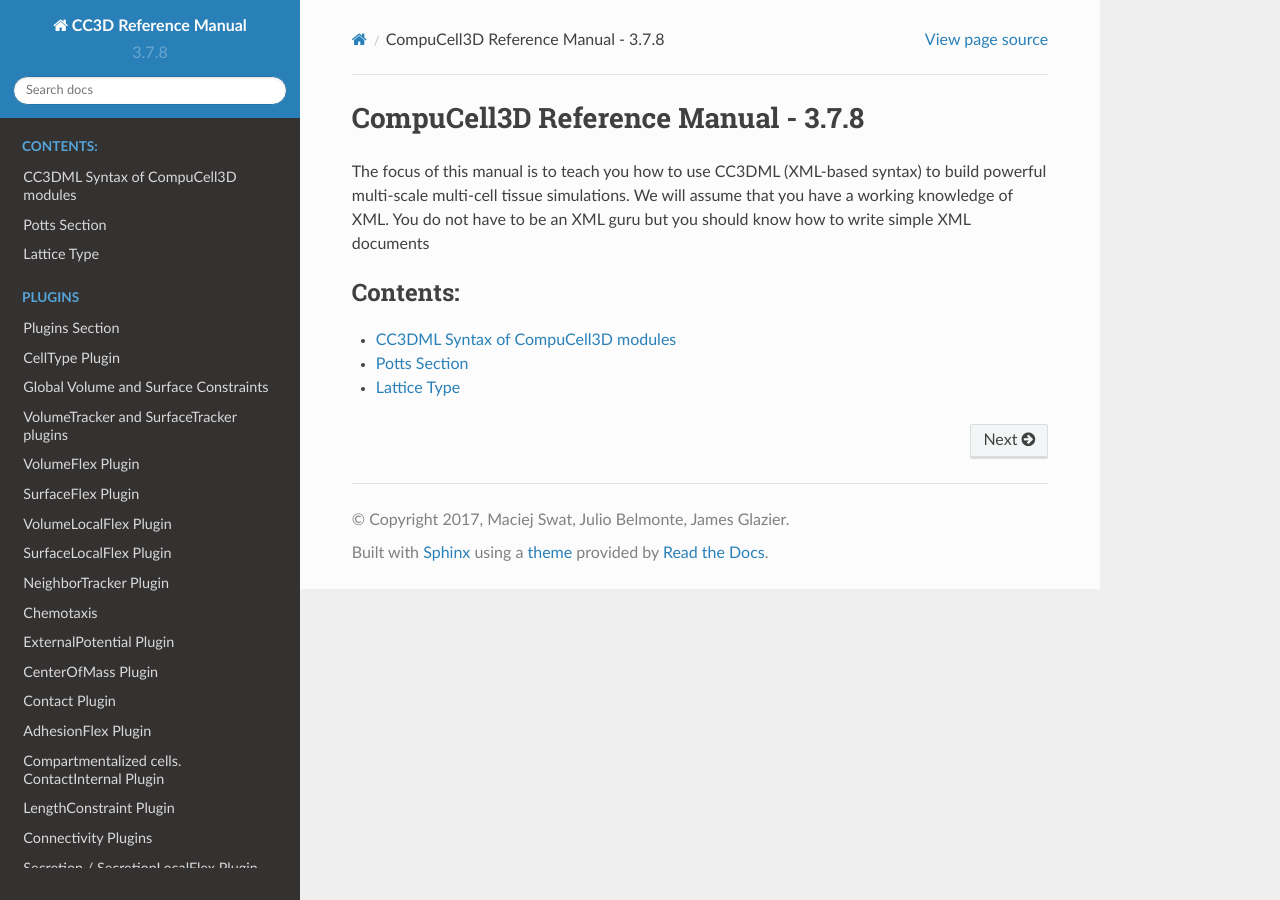
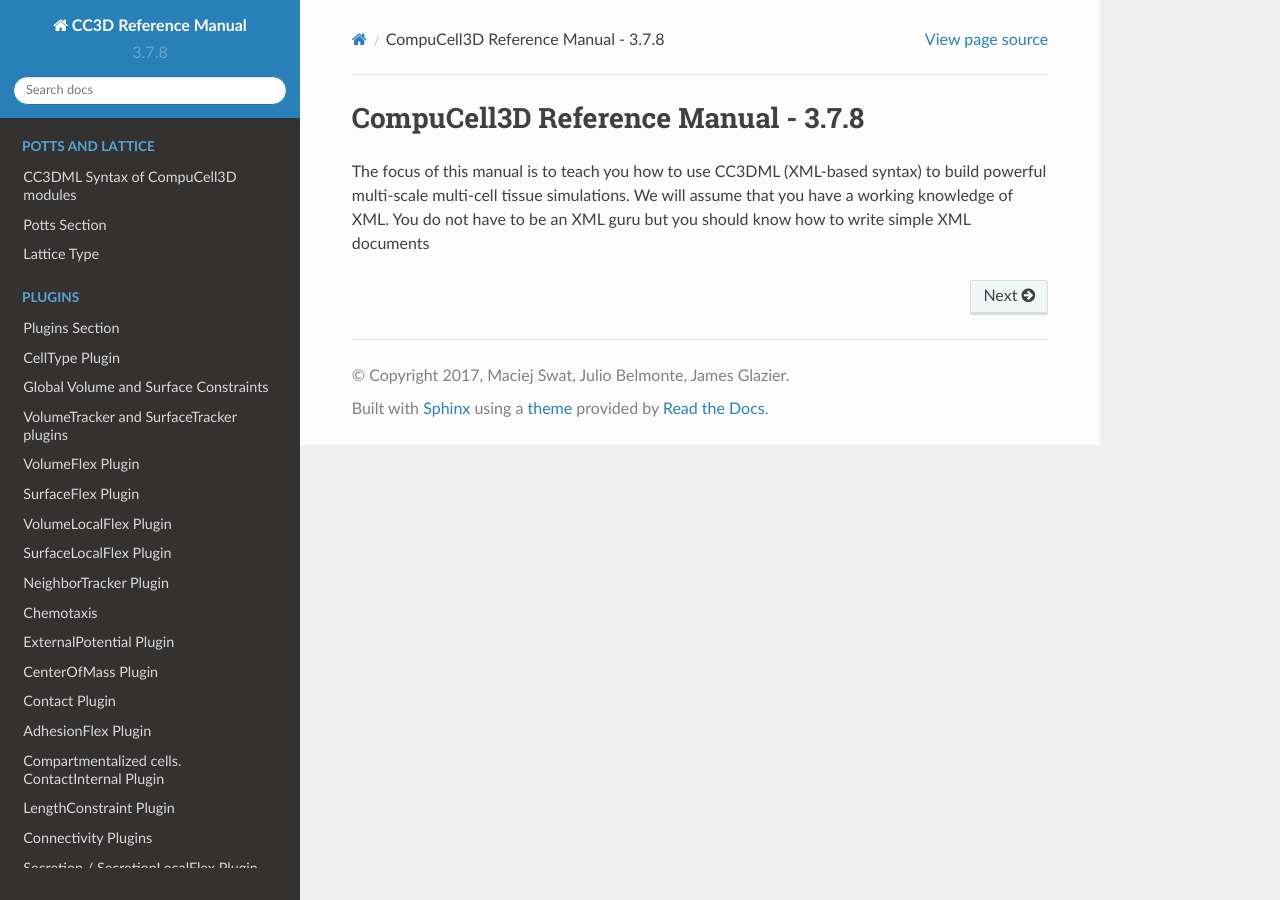
Before and after one commit to CompuCell3D/CompuCell3DReferenceManual, a Sphinx documentation site: the page built from docs/index.rst, in a window 1280 px wide. Built offline with Sphinx 7.4.7 and the Read the Docs theme 2.0.0, drawn with Linux system fonts in a browser that asks for light colours.

Commit message:
formatting

```diff
--- a/docs/index.rst
+++ b/docs/index.rst
@@ -9,8 +9,10 @@ You do not have to be an XML guru but you should know how to write simple XML do
 
 
 .. toctree::
-   :maxdepth: 3
-   :caption: Contents:
+   :maxdepth: 1
+   :hidden:
+   :caption: Potts and Lattice
+
 
    introduction
    potts
```
